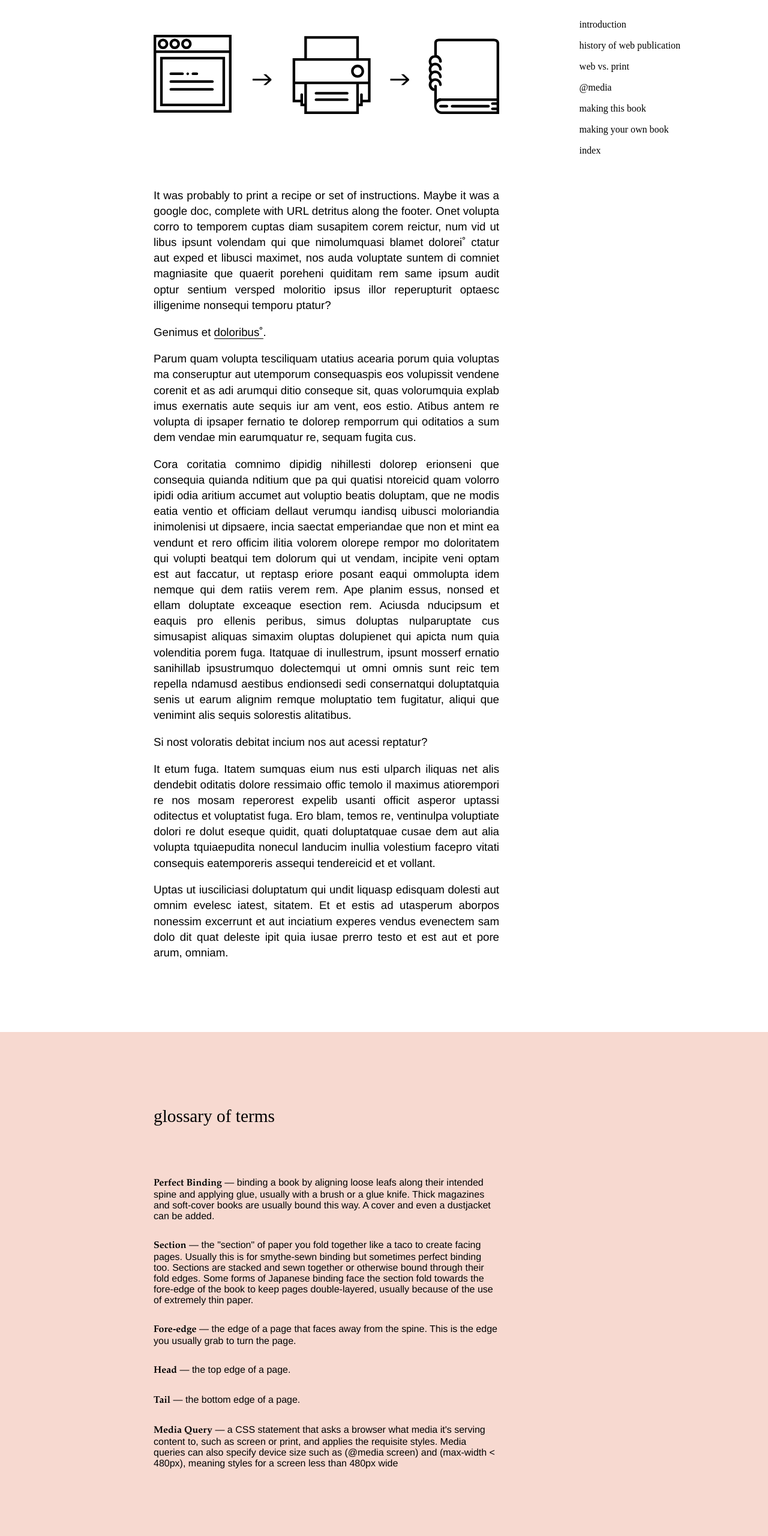
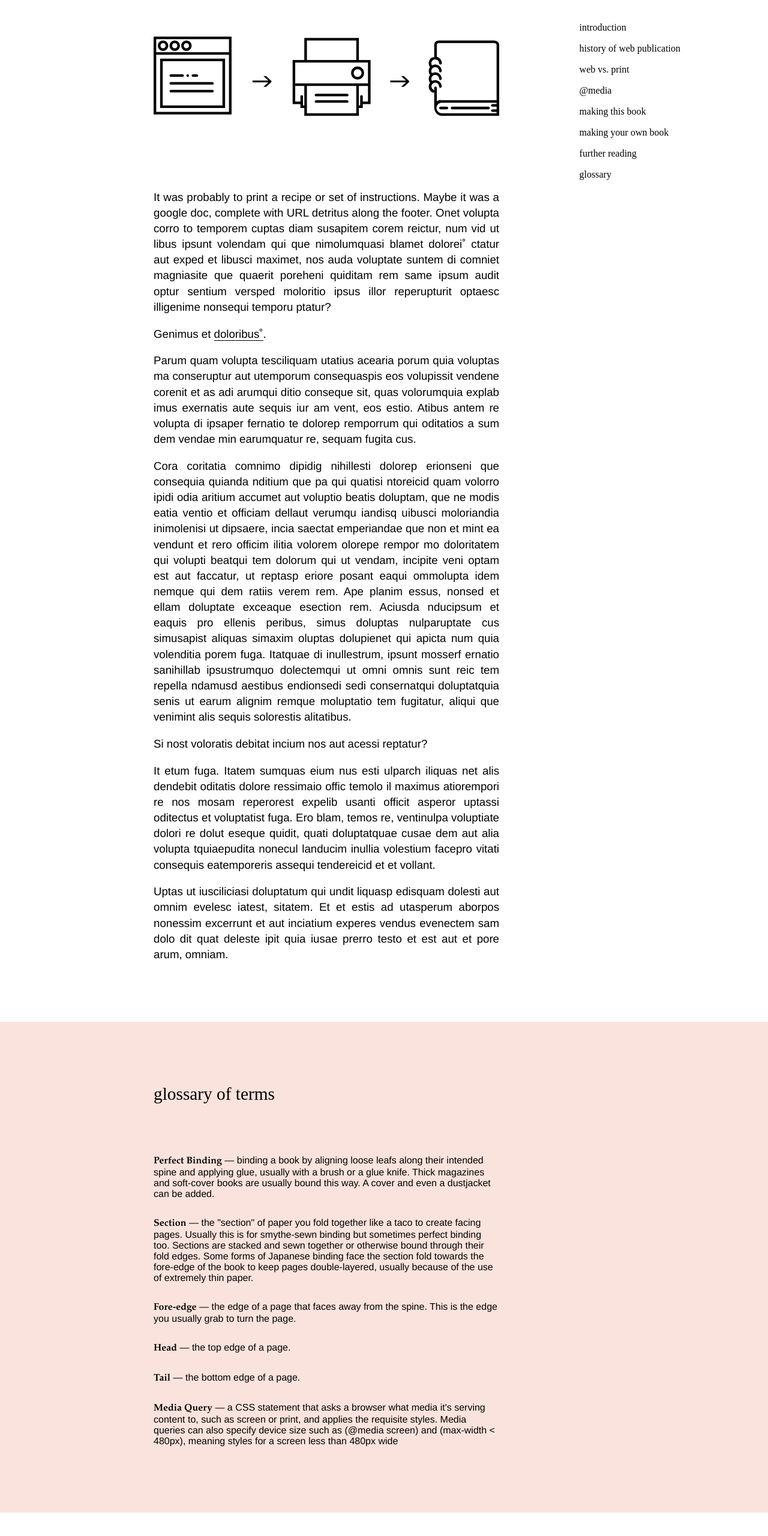
Before and after one commit to laurelobrien/fileprint, a plain HTML site: page index.html in a window 1280 px wide. Shown: the part 238-2798 px from the top of the page at 60% size. After the commit the page ends 2759 px from the top, so only its background shows below. Drawn offline with Linux system fonts and the light colour scheme.

Commit message:
rename classes/ID with consistent camelCase, tweak some padding

```diff
--- a/css/styles.css
+++ b/css/styles.css
@@ -54,7 +54,7 @@ body {
 
 .sectionWrapper {
   margin: 0;
-  padding: 100px 0;
+  padding: 80px 0;
   width: 100%;
 }
 
@@ -163,7 +163,7 @@ header {
   position: fixed;
   top: 100px; right: 8%;
   background-color: #ffffff;
-  padding: 5px 20px 20px 25px;
+  padding: 10px 20px 20px 25px;
 }
 
 nav {
@@ -189,17 +189,17 @@ li a {
 
 /* Main Content
 ----------------------------*/
-#maincontent {
+#mainContent {
   margin: 0 35% auto auto;
 }
 
 #mainWrapper {
   background-color: #ffffff;
   margin: -25px 0 0 0;
-  padding-top: 122px;
+  padding-top: 125px;
 }
 
-#maincontent h2 {
+#mainContent h2 {
   font-size: 24pt;
   margin: 25px 0 0 0;
   text-align: left;
@@ -272,8 +272,8 @@ img {
 
 /* Glossary
 -----------------------------*/
-#glossaryWrapper {
-  background-color: #F7D9D0;
+#glossary {
+  background-color: #FAE3DC;
 }
 
 #glossContent li {
--- a/index.html
+++ b/index.html
@@ -36,7 +36,8 @@
           <li><a href=""><span class="printOnly">04.</span>@media</a></li>
           <li><a href="making-this-book.html"><span class="printOnly">05.</span>making this book</a></li>
           <li><a href=""><span class="printOnly">06.</span>making your own book</a></li>
-          <li><a href="book-index.html"><span class="printOnly">07.</span>index</a></li>
+          <li><a href="book-index.html"><span class="printOnly">07.</span>further reading</a></li>
+          <li><a href="#glossary"><span class="printOnly">08.</span>glossary</a></li>
         </ul>
       </nav>
     </div>
@@ -45,7 +46,7 @@
   <div class="pageBreak"></div>
 
   <div id="mainWrapper" class="sectionWrapper">
-  <div class="container" id="maincontent">
+  <div class="container" id="mainContent">
 
     <h2>When was the last time you printed a webpage?</h2>
 
@@ -74,7 +75,9 @@
   </div>
   </div> <!-- end of #mainWrapper -->
 
-  <div id="glossaryWrapper" class="sectionWrapper">
+  <div class="pageBreak">.</div>
+
+  <div id="glossary" class="sectionWrapper">
     <div class="container" id="glossContent">
 
     <h2>Glossary of Terms</h2>
```
